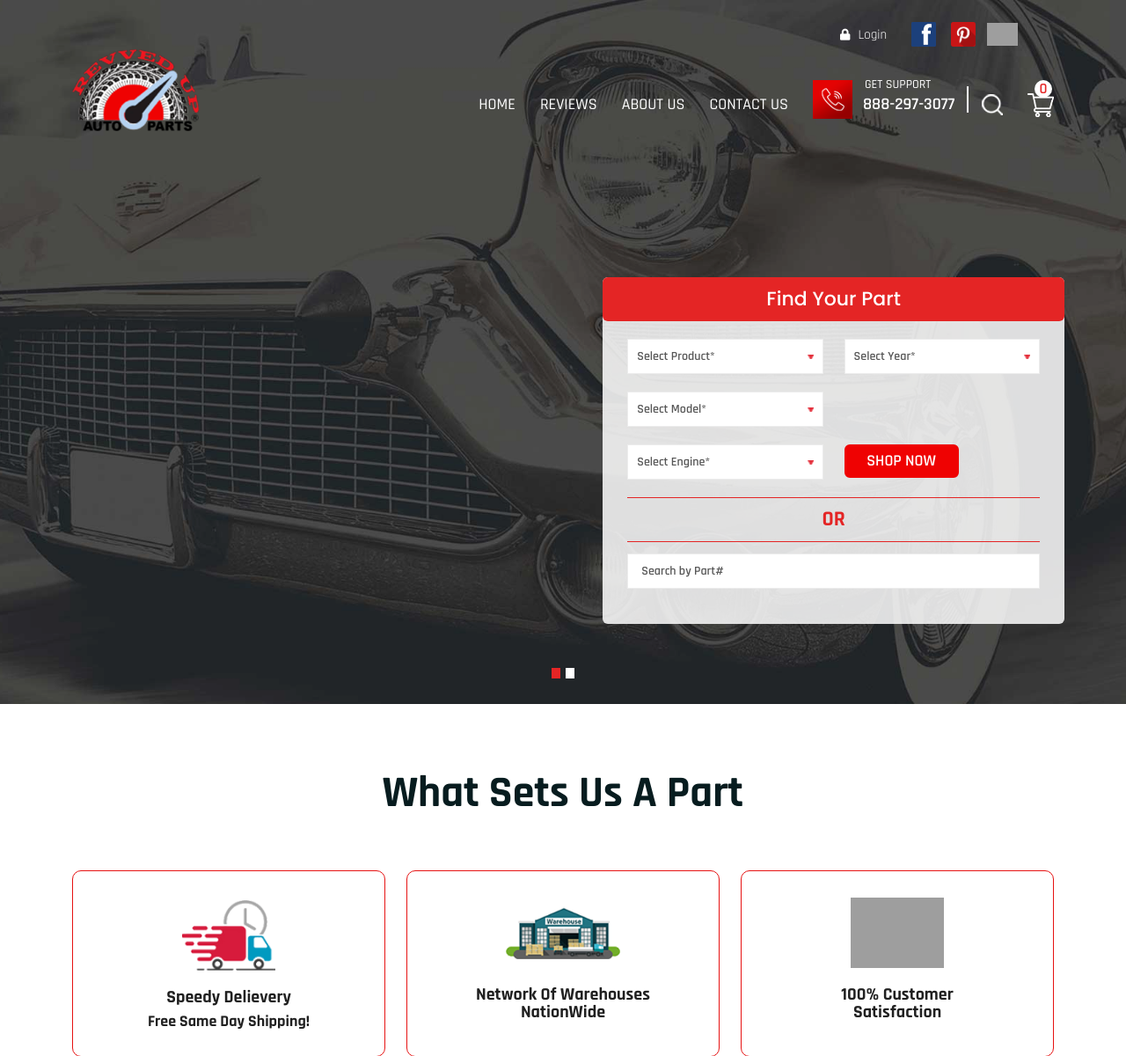
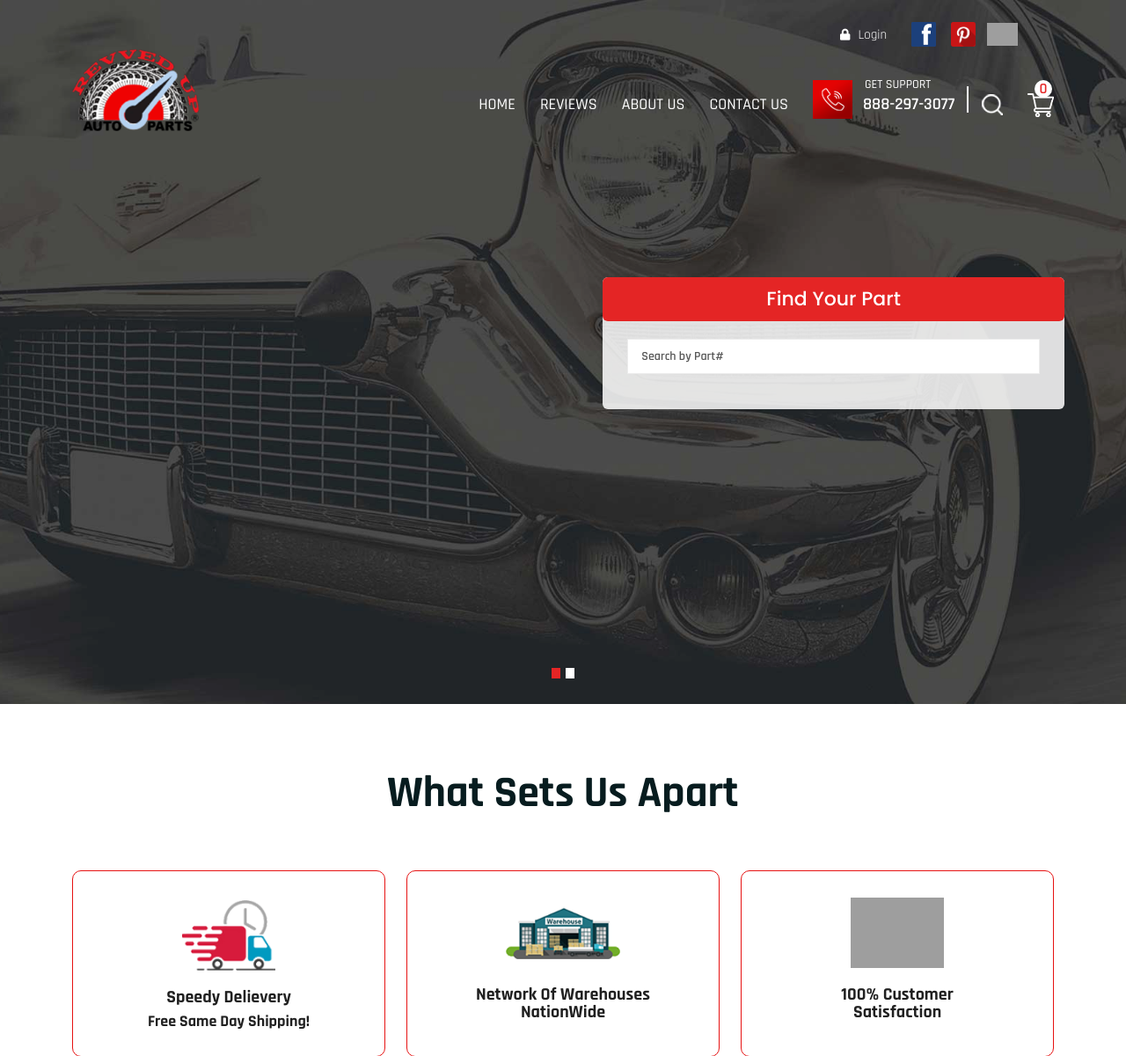
Before and after one commit to devjohnwick8/Revved-Up-Auto-Part, a Laravel app: page / in a window 1280 px wide. Shown: the top 1200 px of the page at 88% size. Run offline with Laravel 8, Linux system fonts and the light colour scheme; data comes from the database, SQL or seed files in the repository; some libraries are stand-ins or nearby versions; grey boxes are pictures that could not be loaded.

Commit message:
Home Form Comment

```diff
--- a/resources/views/index.blade.php
+++ b/resources/views/index.blade.php
@@ -69,7 +69,7 @@
               @csrf
               <div class="row">
                 <div class="col-xs-6 col-sm-6 col-md-6 col-lg-6">
-                  <select name="make" id="make" required>
+                  <!-- <select name="make" id="make" required>
                     <option hidden disabled selected value="">Select Product*
                     </option>
                     @foreach($make as $value)
@@ -77,36 +77,36 @@
                       {{$value->title}}
                     </option>
                     @endforeach
-                  </select>
+                  </select> -->
                 </div>
                 <div class="col-xs-6 col-sm-6 col-md-6 col-lg-6">
-                  <select name="year" id="year" required>
+                  <!-- <select name="year" id="year" required>
                     <option hidden disabled selected value="">Select Year*
                     </option>
-                  </select>
+                  </select> -->
                 </div>
               </div>
               <div class="row">
                 <div class="col-xs-6 col-sm-6 col-md-6 col-lg-6">
-                  <select name="model" id="model" required>
+                  <!-- <select name="model" id="model" required>
                     <option>Select Model*</option>
-                  </select>
+                  </select> -->
                 </div>
-                <!-- <div class="col-xs-6 col-sm-6 col-md-6 col-lg-6">
-                  <select name="submodel" id="submodel" required>
+                <div class="col-xs-6 col-sm-6 col-md-6 col-lg-6">
+                  <!-- <select name="submodel" id="submodel" required>
                     <option>Select Submodel*</option>
-                  </select>
-                </div> -->
+                  </select> -->
+                </div>
               </div>
               <div class="row">
                 <div class="col-xs-6 col-sm-6 col-md-6 col-lg-6">
-                  <select name="engine" id="engine" required>
+                  <!-- <select name="engine" id="engine" required>
                     <option>Select Engine*</option>
-                  </select>
+                  </select> -->
                 </div>
-                <div class="col-xs-6 col-sm-6 col-md-6 col-lg-6">
+                <!-- <div class="col-xs-6 col-sm-6 col-md-6 col-lg-6">
                   <button type="submit">Shop Now</button>
-                </div>
+                </div> -->
               </div>
               <div id="test"></div>
             </form>
@@ -214,7 +214,7 @@
               }
             </script>
             @endpush
-            <h4 class="or"> OR </h4>
+            <!-- <h4 class="or"> OR </h4> -->
             <!-- <form method="POST" action="{{route('UI_search_part')}}">@csrf -->
             <form method="POST" action="">
               @csrf
--- a/resources/views/layouts/top_pickup.blade.php
+++ b/resources/views/layouts/top_pickup.blade.php
@@ -4,7 +4,7 @@
           <div class="row">
               <div class="col-xs-12 col-sm-12 col-md-12 col-lg-12">
                   <div class="revvedhead">
-                      <span>What Sets Us A Part</span>
+                      <span>What Sets Us Apart</span>
                   </div>
               </div>
           </div>
```
